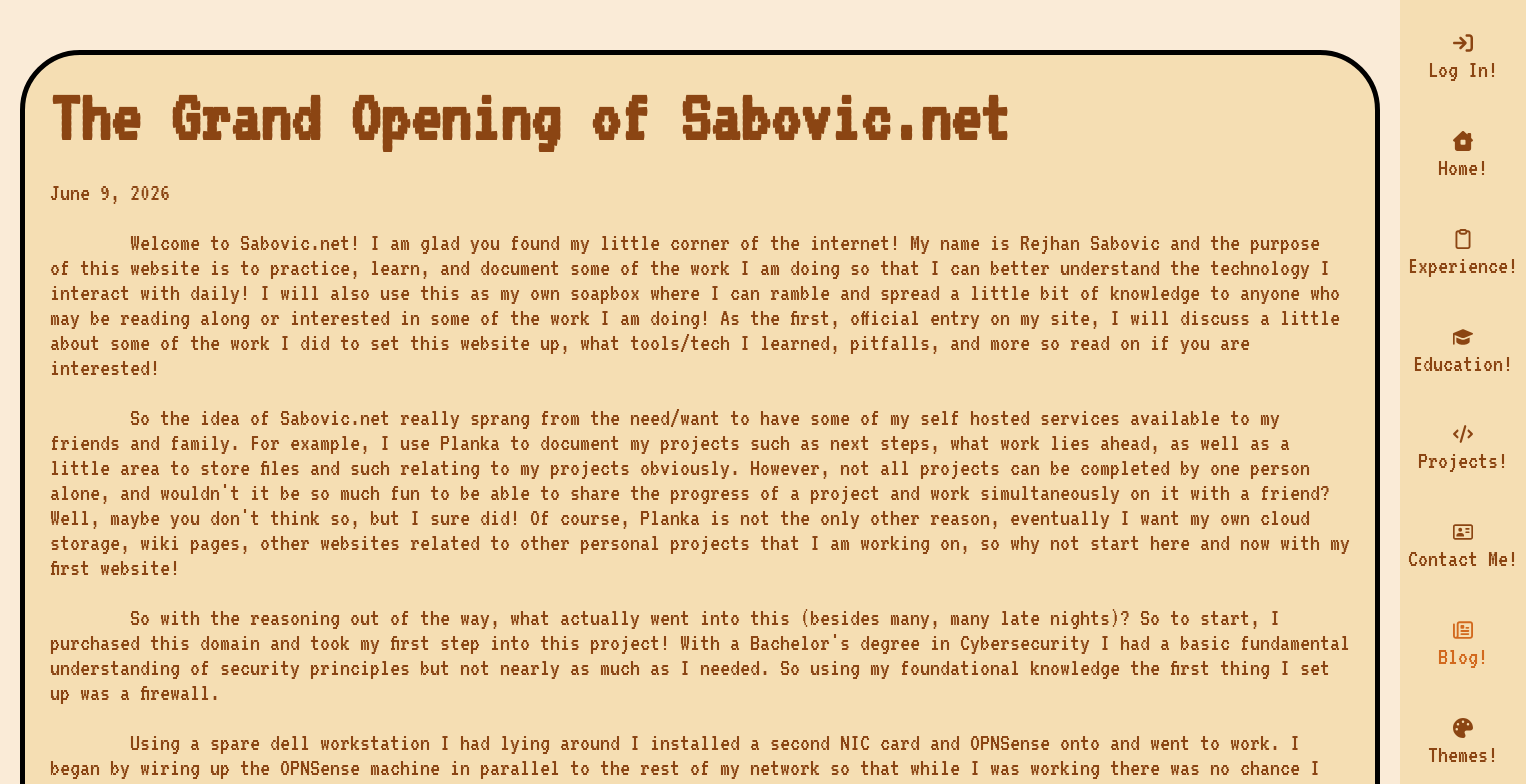
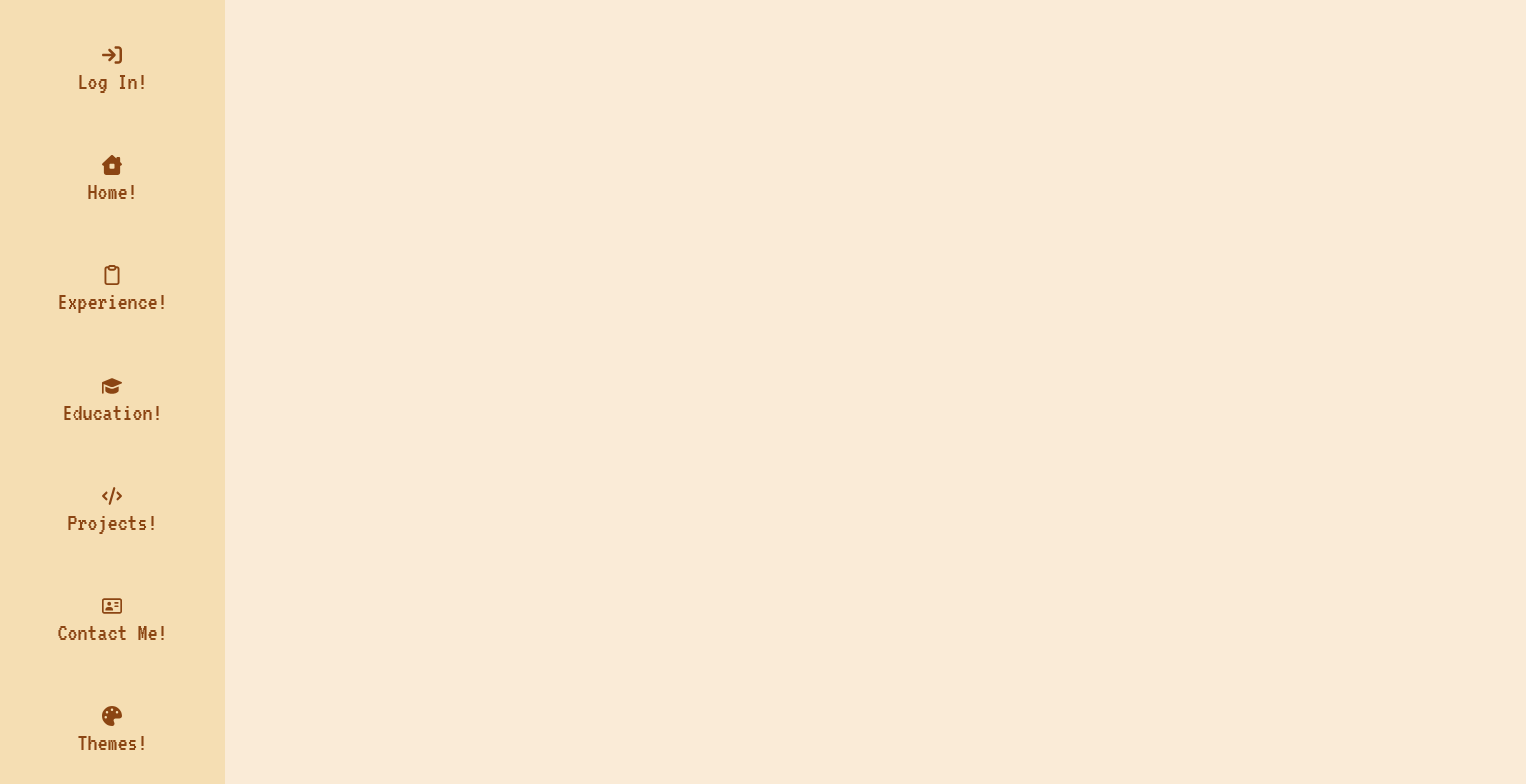
Before and after one commit to rsabovic/PortfolioWebApp, a React (Vite) app: page /blog/1 in a window 1280 px wide. Shown: the top 784 px of the page, 1526 px wide, since content can reach past the window. Built offline with nearby package versions, Linux system fonts and the light colour scheme; a web font is replaced by a local one.

Commit message:
PP-0016; Temporarily removed the blog to add more professionalism to my site.

```diff
--- a/src/App.tsx
+++ b/src/App.tsx
@@ -4,8 +4,6 @@ import Experience from './pages/Experience'
 import Education from './pages/Education'
 import Projects from './pages/Projects'
 import ContactMe from './pages/ContactMe'
-import Blog from './pages/Blog'
-import BlogPost from './pages/BlogPost'
 import Themes from './pages/Themes'
 import Directory from './components/Directory'
 
@@ -19,8 +17,6 @@ function App() {
           <Route path="/education" element={<Education />} />
           <Route path="/projects" element={<Projects />} />
           <Route path="/contactMe" element={<ContactMe />} />
-          <Route path="/blog" element={<Blog />} />
-          <Route path="/blog/:id" element={<BlogPost />} />
           <Route path="/themes" element={<Themes />} />
         </Routes>
         <Directory />
--- a/src/components/Directory.tsx
+++ b/src/components/Directory.tsx
@@ -10,7 +10,6 @@ import {
 import {
   faClipboard,
   faAddressCard,
-  faNewspaper,
 } from '@fortawesome/free-regular-svg-icons'
 
 function Directory() {
@@ -34,9 +33,6 @@ function Directory() {
       <NavLink to="/contactMe">
         <FontAwesomeIcon icon={faAddressCard} /> Contact Me!
       </NavLink>
-      <NavLink to="/blog">
-        <FontAwesomeIcon icon={faNewspaper} /> Blog!
-      </NavLink>
       <NavLink to="/themes">
         <FontAwesomeIcon icon={faPalette} /> Themes!
       </NavLink>
```
